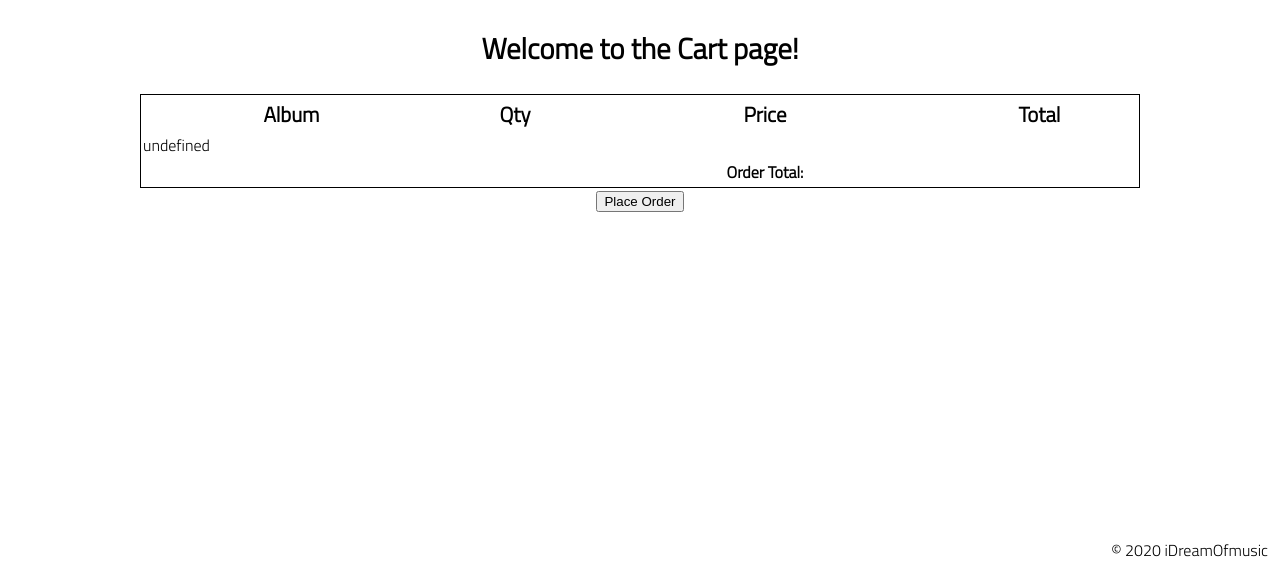
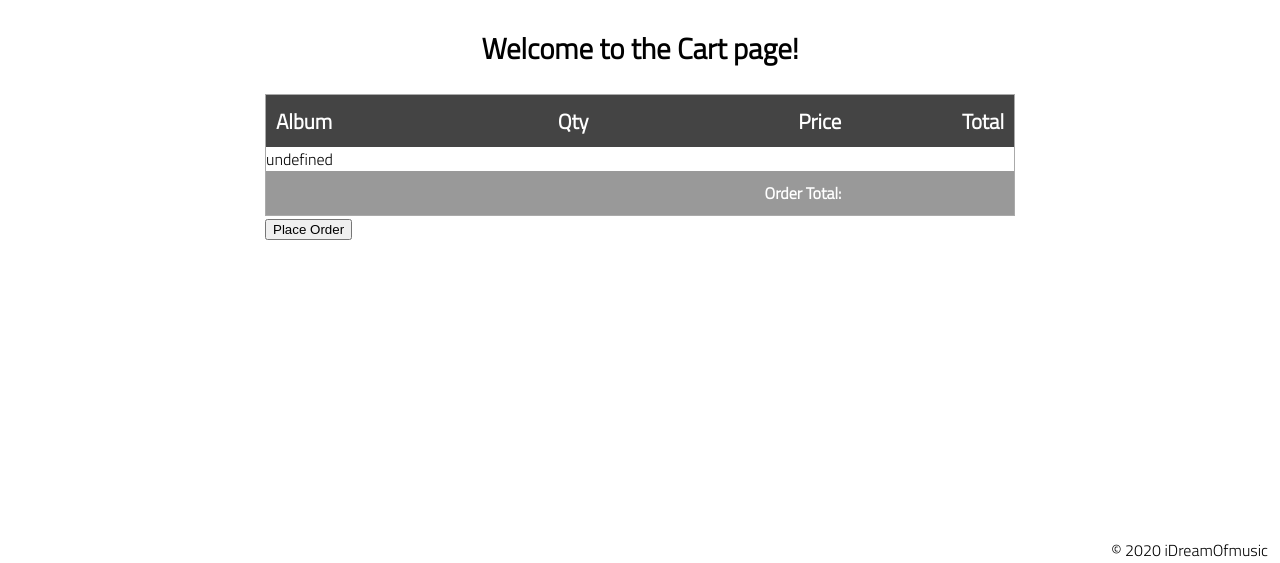
Before and after one commit to austinxduong/lab-06-e-commerce-site, a plain HTML site: page cart-page/index.html in a window 1280 px wide. Shown: the part 237-800 px from the top of the page. Drawn offline with Linux system fonts and the light colour scheme.

Commit message:
fix cart page again

```diff
--- a/cart-page/cart.css
+++ b/cart-page/cart.css
@@ -5,7 +5,7 @@ table, .order-now-container {
 }
 
 .order-now-container {
-    text-align: right;
+    text-align: left;
 }
 
 #place-order-button {
--- a/cart-page/index.html
+++ b/cart-page/index.html
@@ -6,7 +6,8 @@
     <meta name="viewport" content="width=device-width, initial-scale=1.0">
     <meta http-equiv="X-UA-Compatible" content="ie=edge">
     <link href="https://fonts.googleapis.com/css2?family=Titillium+Web:wght@300&display=swap" rel="stylesheet">
-    <link rel="stylesheet" href="/styles/style.css">
+    <link rel="stylesheet" href="../styles/style.css">
+    <link rel="stylesheet" href="cart.css">
     <title>Document</title>
 </head>
 
```
